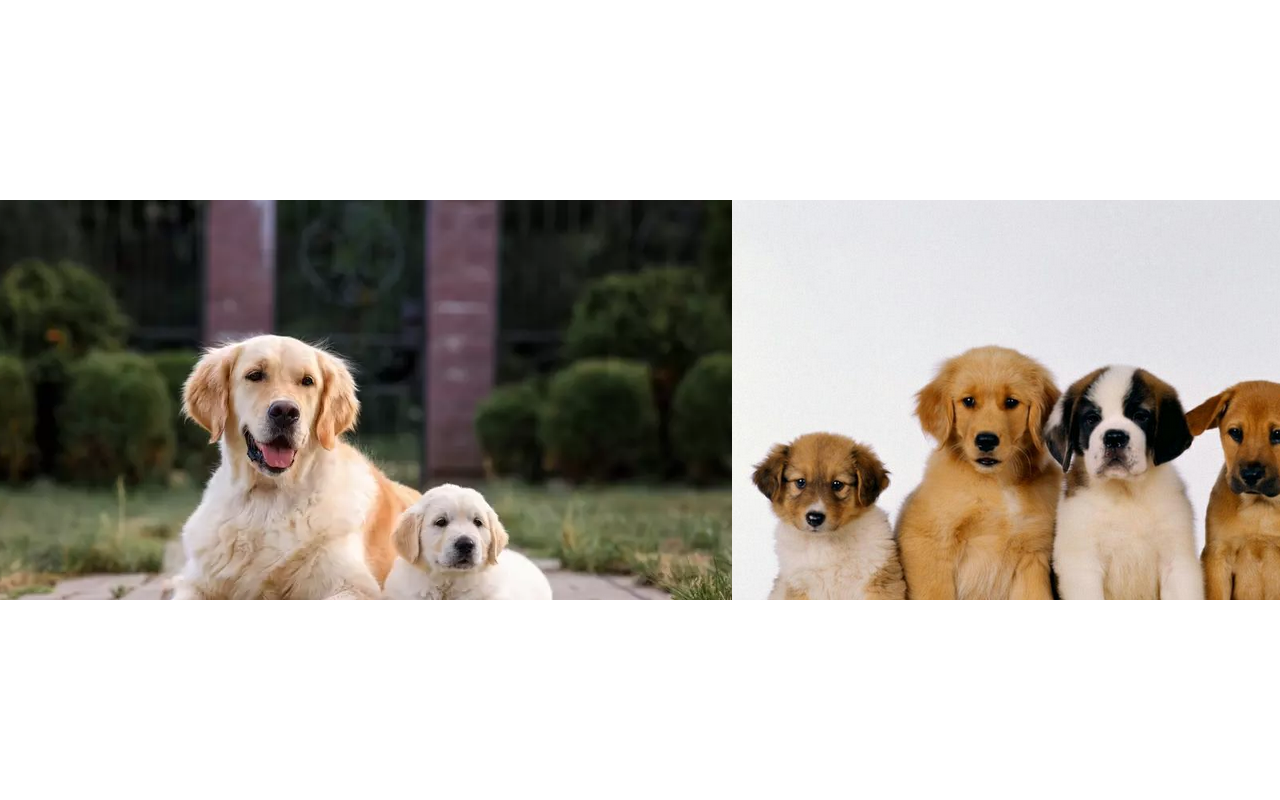
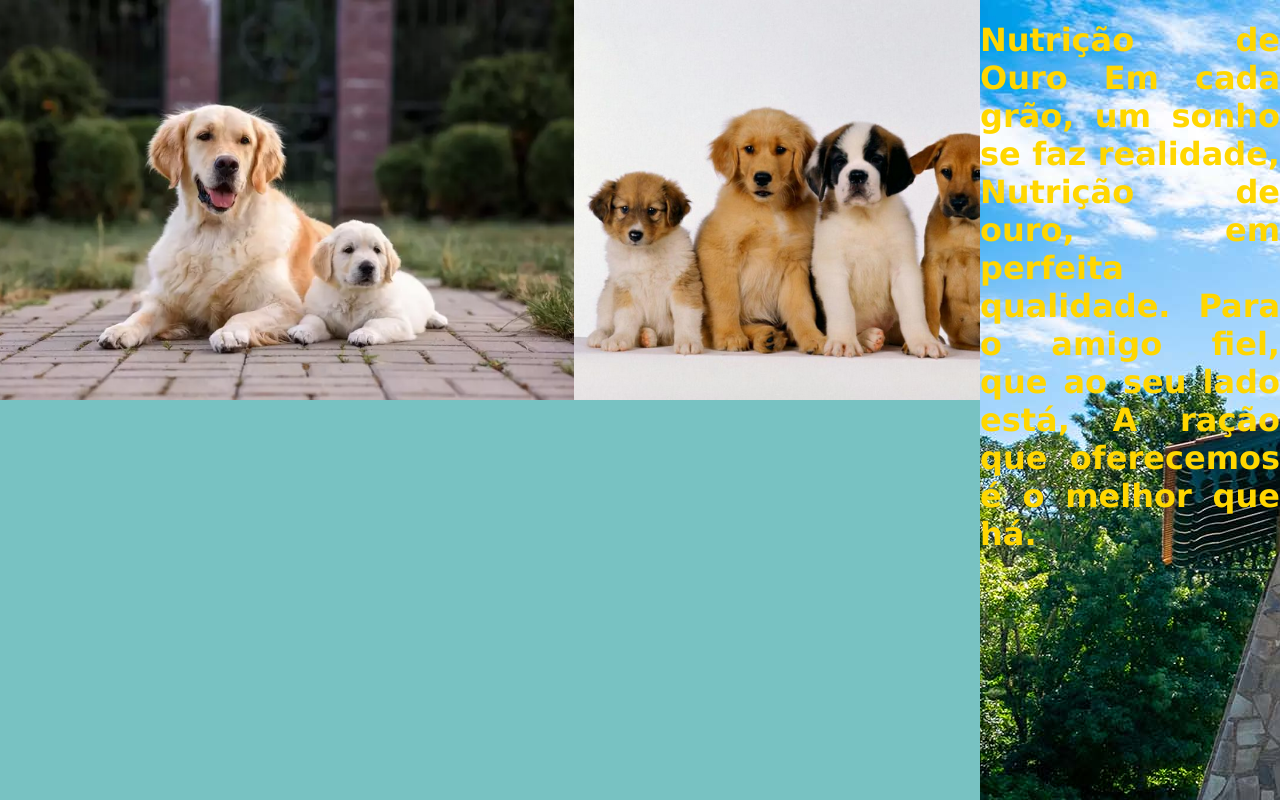
Before and after one commit to GabrielClemente1614/sla-image, a plain HTML site: page index.html in a window 1280 px wide. Drawn offline with Linux system fonts and the light colour scheme.

Commit message:
upt 2 adpatativo

```diff
--- a/index.html
+++ b/index.html
@@ -7,6 +7,8 @@
     <link rel="stylesheet" href="style.css">
 </head>
 <body>
+
+
     <div class="slider">
         <div class="slides">
             <input type="radio" name="radio-btn" id="radio1">
@@ -20,6 +22,7 @@
 
             <div class="slide">
                 <img src="cachorro.png" alt="image2">
+
             </div>
 
 
@@ -48,6 +51,16 @@
 
     </div>
 
+    <div class="conteudo">
+        <h1>Nutrição de Ouro
+
+            Em cada grão, um sonho se faz realidade,
+            Nutrição de ouro, em perfeita qualidade.
+            Para o amigo fiel, que ao seu lado está,
+            A ração que oferecemos é o melhor que há.
+        </h1>
+    </div>
+
     <script src="index.js"></script>
 </body>
 </html>
--- a/style.css
+++ b/style.css
@@ -2,14 +2,18 @@ body {
     margin: 0;
     padding: 0;
     justify-content: center;
-    align-items: center;
+    align-items: top;
     height: 100vh;
     width: 100%;
     box-sizing: border-box;
     display: flex;
+    background-color: rgb(120, 194, 194);
+
 
 
 }
+
+
 
 .slider {
     width: 100%;
@@ -30,6 +34,9 @@ body {
 
 .slide img {
     width: 100%;
+    max-height: 400px;
+    min-height: 400px;
+
 
 
 }
@@ -70,15 +77,15 @@ body {
  }
 
  #radio2:checked ~ .first {
-    margin-left: -25%;
+    margin-left: -20%;
  }
 
  #radio3:checked ~ .first {
-    margin-left: -50%;
+    margin-left: -40%;
  }
 
  #radio4:checked ~ .first {
-    margin-left: -75%;
+    margin-left: -60%;
  }
 
  .navigation-auto div {
@@ -119,3 +126,12 @@ body {
  #radio4:checked ~ .navigation-auto .auto-btn4 {
     background-color: #fff;
  }
+
+ .conteudo {
+   font-family: Verdana, Geneva, Tahoma, sans-serif;
+   color: gold;
+   text-align: justify;
+   font-weight: bold;
+   background-image: url(aniversario-de-gramado-quatro-curiosidades-sobre-a-cidade-conexao123.jpg);
+   max-width: 300px;
+ }
```
Also changed, not shown: aniversario-de-gramado-quatro-curiosidades-sobre-a-cidade-conexao123.jpg (added).
